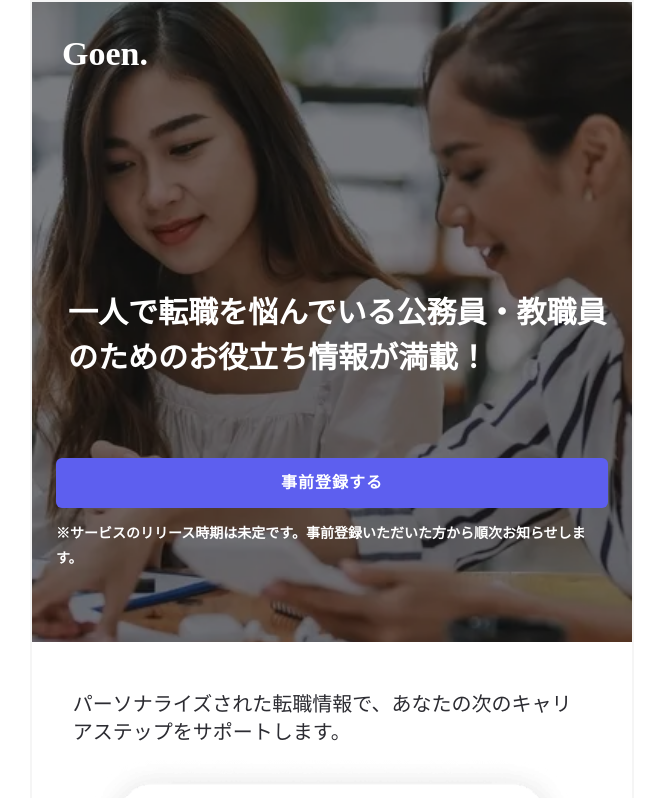
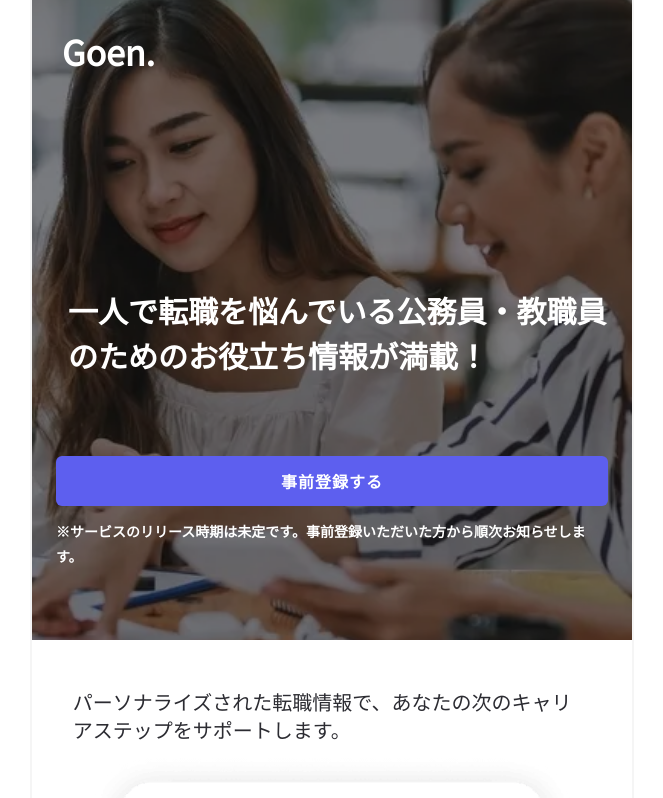
Before and after one commit to goen-careers/f, a plain HTML site: page docs/index.html in a window 1280 px wide. Shown: the top 798 px of the page, without its empty margins (308-971 px from the left). Drawn offline with Linux system fonts and the light colour scheme.

Commit message:
update image and font-family

```diff
--- a/docs/css/index.css
+++ b/docs/css/index.css
@@ -7,7 +7,8 @@
 }
 @media screen and (min-width: 600px) {
     #sp {
-        border: #F5F5F5 solid 2px;
+        border-left: #F5F5F5 solid 2px;
+        border-right: #F5F5F5 solid 2px;
     }
 }
 #sp .cta-button {
--- a/docs/css/style.css
+++ b/docs/css/style.css
@@ -1,4 +1,3 @@
-/* layout */
 .text-left {
     text-align: left;
 }
@@ -45,6 +44,7 @@
 
 /* default */
 html body {
+    font-family: "Noto Sans JP", sans-serif;
     color: #2C2C32;
 }
 h1,
--- a/docs/index.html
+++ b/docs/index.html
@@ -8,6 +8,7 @@
     <meta name="keywords" content="goen">
     <meta name="robots" content="noindex">
     <link rel="canonical" href="https://lp.goen.careers">
+    <link href="https://fonts.googleapis.com/css?family=Noto+Sans+JP" rel="stylesheet">
     <link rel="stylesheet" type="text/css" href="css/normalize.css">
     <link rel="stylesheet" type="text/css" href="css/style.css">
     <link rel="stylesheet" type="text/css" href="css/index.css">
```
Also changed, not shown: docs/img/appreciation-connect.png, docs/img/learn.png, docs/img/profile-connect.png, docs/img/solving-with-senior.png (added), docs/img/webp/appreciation-connect.webp, docs/img/webp/learn.webp, docs/img/webp/profile-connect.webp, docs/img/webp/solving-with-senior.webp (added).
